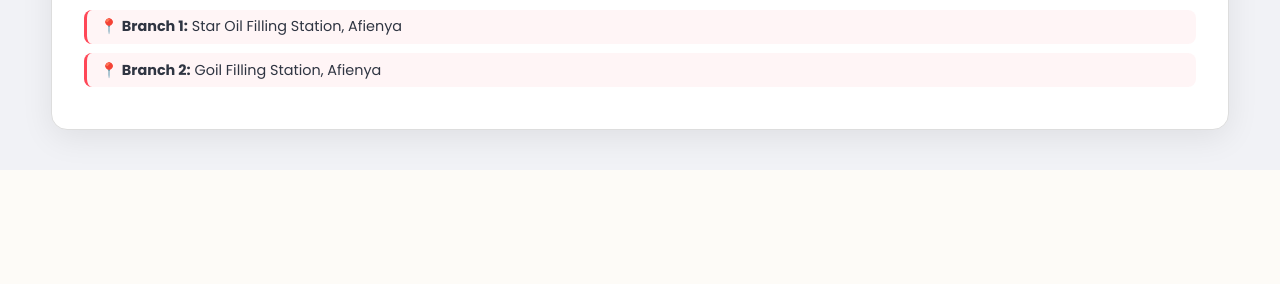
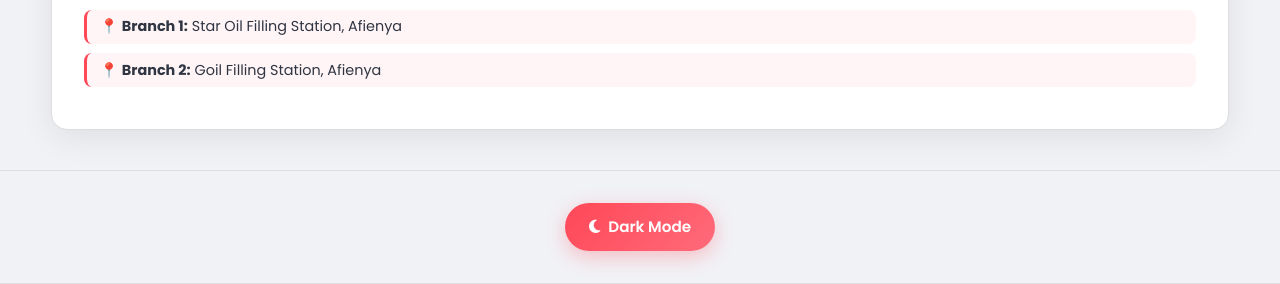
Before and after one commit to w3e-t/kitchen-de-stella, a website: page public/index.html in a window 1280 px wide. Shown: the part 969-1253 px from the top of the page. Before the commit the page ends 1139 px from the top, so only its background shows below. Drawn offline with Linux system fonts and the light colour scheme; no server answers.

Commit message:
Fix image fit and move dark mode toggle after About Us

```diff
--- a/public/index.html
+++ b/public/index.html
@@ -34,12 +34,6 @@
 
     <!-- Slide-Out / Dropdown Drawer Menu -->
     <div class="nav-drawer" id="navDrawer">
-      <!-- Dark Mode Toggle -->
-      <button class="dark-mode-toggle" id="darkModeBtn" onclick="toggleDarkMode(); toggleDrawer();">
-        <i id="darkModeIcon" class="fa-solid fa-moon"></i>
-        <span id="darkModeText">Dark Mode</span>
-      </button>
-
       <!-- Search Bar -->
       <div class="drawer-search-box">
         <i class="fa-solid fa-magnifying-glass search-icon"></i>
@@ -113,6 +107,14 @@
         </ul>
       </div>
     </div>
+  </section>
+
+  <!-- Dark Mode Toggle Section -->
+  <section class="dark-mode-section">
+    <button class="dark-mode-toggle" id="darkModeBtn" onclick="toggleDarkMode();">
+      <i id="darkModeIcon" class="fa-solid fa-moon"></i>
+      <span id="darkModeText">Dark Mode</span>
+    </button>
   </section>
 
   <!-- Login / Register Modal -->
--- a/public/style.css
+++ b/public/style.css
@@ -105,24 +105,30 @@ html, body {
 
 /* Dark Mode Toggle Button */
 .dark-mode-toggle {
-  background: rgba(255, 255, 255, 0.2);
-  border: 1px solid rgba(255, 255, 255, 0.3);
-  color: var(--navbar-text);
-  padding: 0.5rem 1rem;
-  border-radius: 20px;
+  background: linear-gradient(135deg, #ff4757 0%, #ff6b7a 100%);
+  border: none;
+  color: #fff;
+  padding: 0.8rem 1.5rem;
+  border-radius: 25px;
   cursor: pointer;
-  font-size: 0.85rem;
+  font-size: 0.95rem;
   font-weight: 600;
   transition: all 0.3s ease;
-  display: flex;
+  display: inline-flex;
   align-items: center;
-  gap: 6px;
+  gap: 8px;
   white-space: nowrap;
+  box-shadow: 0 6px 20px rgba(255, 71, 87, 0.3);
 }
 
 .dark-mode-toggle:hover {
-  background: rgba(255, 255, 255, 0.3);
-  transform: scale(1.05);
+  background: linear-gradient(135deg, #ff6b7a 0%, #ff8490 100%);
+  transform: translateY(-3px);
+  box-shadow: 0 8px 25px rgba(255, 71, 87, 0.4);
+}
+
+.dark-mode-toggle:active {
+  transform: translateY(-1px);
 }
 
 /* Drawer Navigation Menu */
@@ -409,11 +415,9 @@ html, body {
 
 .card img {
   width: 100%;
-  height: 180px;
-  object-fit: contain;
+  height: 200px;
+  object-fit: cover;
   object-position: center;
-  background: #f5f5f5;
-  padding: 8px;
   border-radius: 20px 20px 0 0;
   transition: transform 0.4s ease;
 }
@@ -604,6 +608,16 @@ html, body {
 .branch-list li:hover {
   background: rgba(255, 71, 87, 0.1);
   padding-left: 1rem;
+}
+
+/* Dark Mode Section */
+.dark-mode-section {
+  background: var(--bg-tertiary);
+  padding: 2rem 4%;
+  text-align: center;
+  transition: background-color 0.3s ease;
+  border-top: 1px solid var(--border-color);
+  border-bottom: 1px solid var(--border-color);
 }
 
 /* Modal Overlay & Cart */
```
